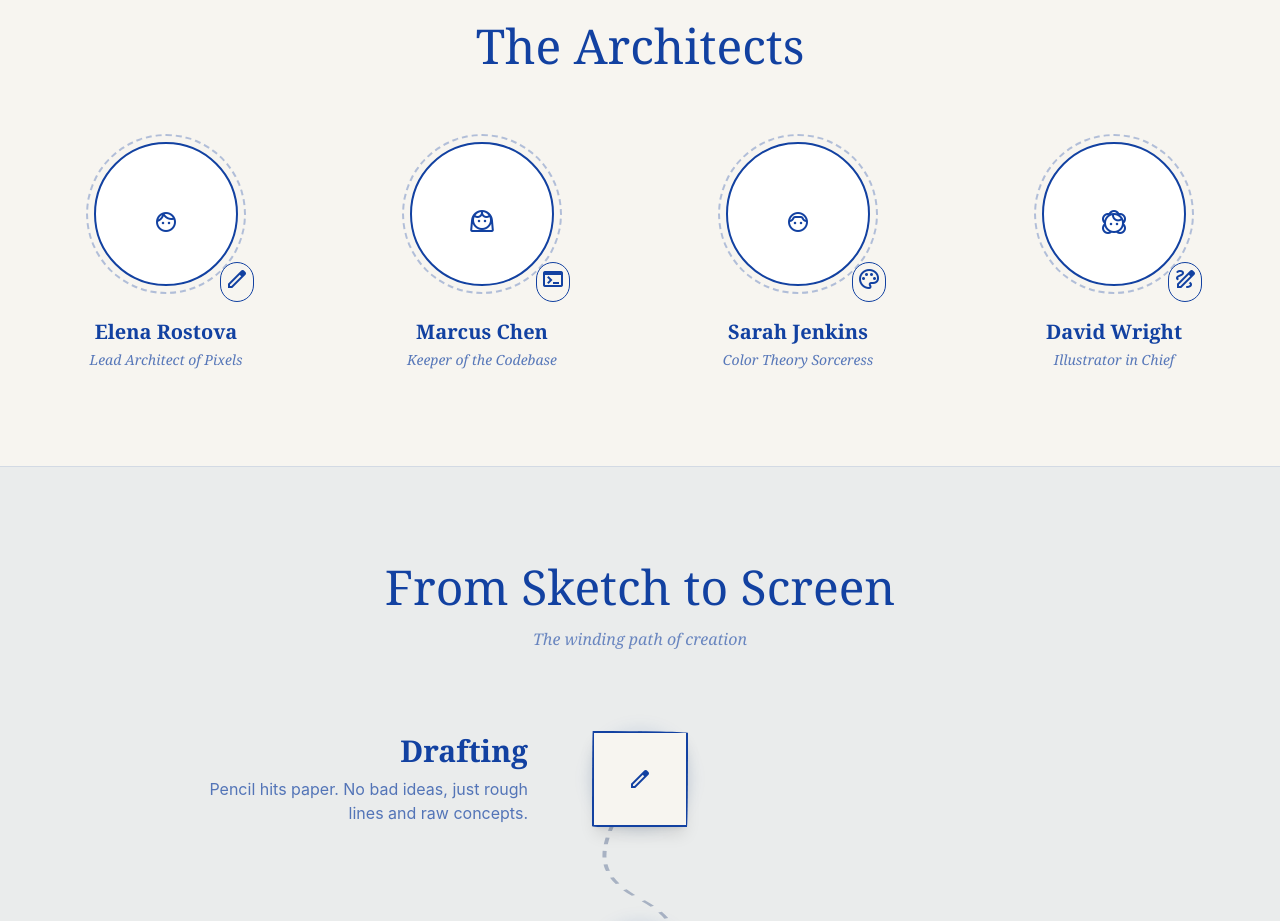
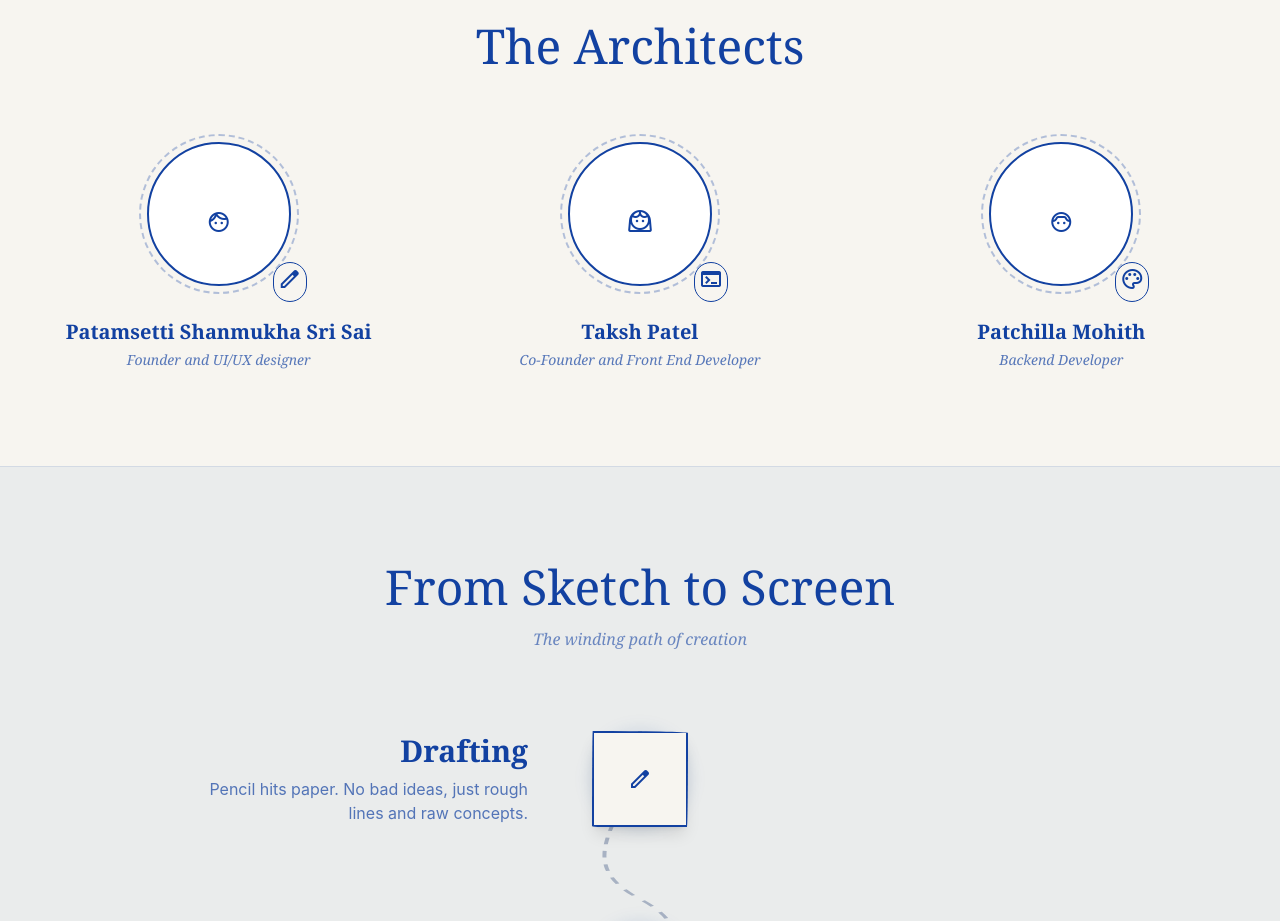
Before and after one commit to mg256studio-tech/256mg-studio, a React (Vite) app: page /studio in a window 1280 px wide. Shown: the part 1500-2421 px from the top of the page. Built offline with nearby package versions, Linux system fonts and the light colour scheme; a web font is replaced by a local one.

Commit message:
Update team members in Philosophy section and adjust grid layout

```diff
--- a/src/pages/Philosophy.jsx
+++ b/src/pages/Philosophy.jsx
@@ -111,11 +111,10 @@ export default function Philosophy() {
       <section className="py-24 px-6 relative overflow-hidden">
         <div className="max-w-7xl mx-auto">
           <h2 className="font-serif text-5xl text-primary mb-16 text-center">The Architects</h2>
-          <div className="grid grid-cols-1 md:grid-cols-2 lg:grid-cols-4 gap-8">
-            <TeamMember name="Elena Rostova" role={{ title: 'Lead Architect of Pixels', badgeIcon: 'edit' }} icon="face" animDuration="10" />
-            <TeamMember name="Marcus Chen" role={{ title: 'Keeper of the Codebase', badgeIcon: 'terminal' }} icon="face_3" animDuration="12" reverse />
-            <TeamMember name="Sarah Jenkins" role={{ title: 'Color Theory Sorceress', badgeIcon: 'palette' }} icon="face_6" animDuration="15" />
-            <TeamMember name="David Wright" role={{ title: 'Illustrator in Chief', badgeIcon: 'draw' }} icon="face_2" animDuration="11" reverse />
+          <div className="grid grid-cols-1 md:grid-cols-2 lg:grid-cols-3 gap-8">
+            <TeamMember name="Patamsetti Shanmukha Sri Sai" role={{ title: 'Founder and UI/UX designer', badgeIcon: 'edit' }} icon="face" animDuration="10" />
+            <TeamMember name="Taksh Patel" role={{ title: 'Co-Founder and Front End Developer', badgeIcon: 'terminal' }} icon="face_3" animDuration="12" reverse />
+            <TeamMember name="Patchilla Mohith" role={{ title: 'Backend Developer', badgeIcon: 'palette' }} icon="face_6" animDuration="15" />
           </div>
         </div>
       </section>
```
